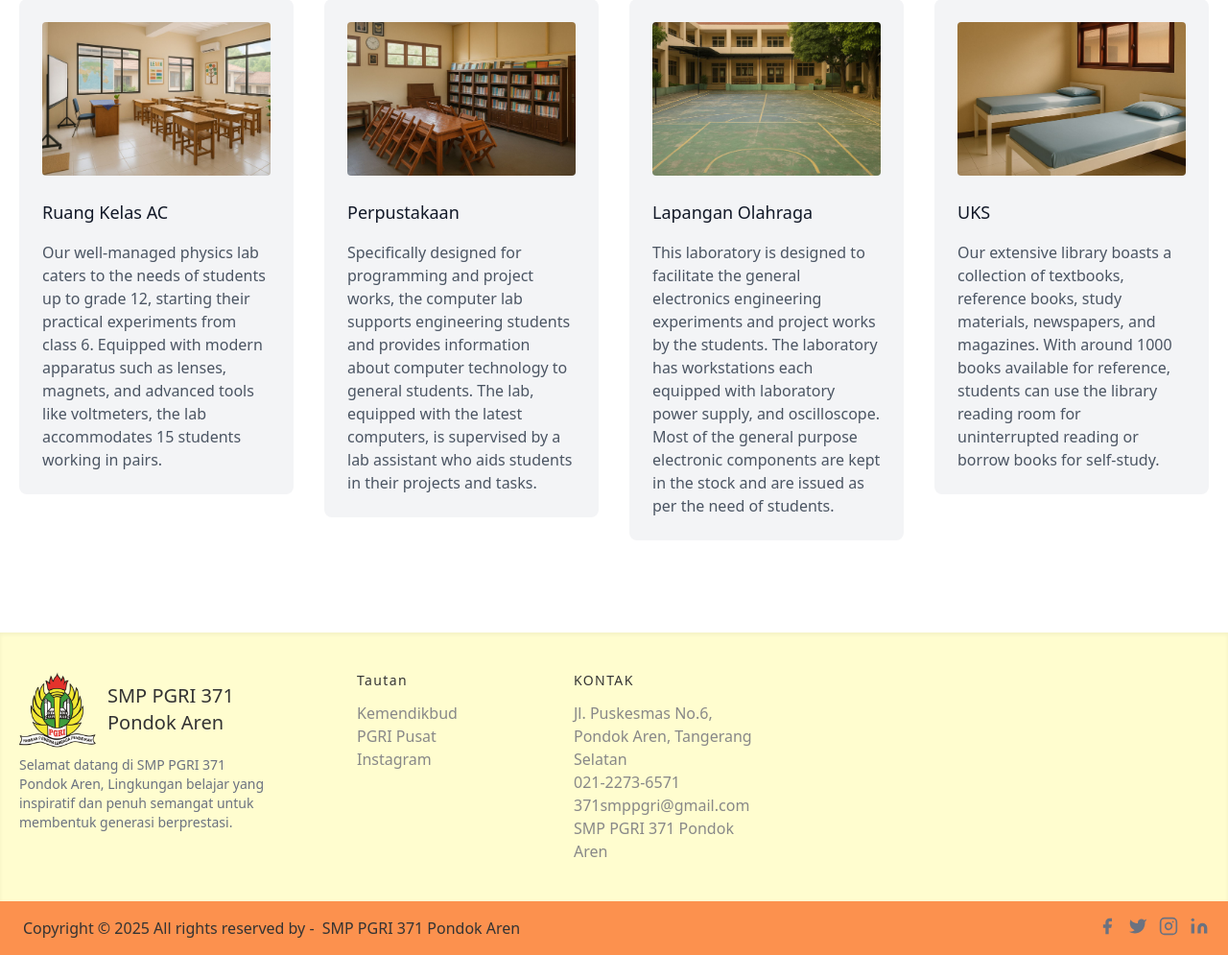
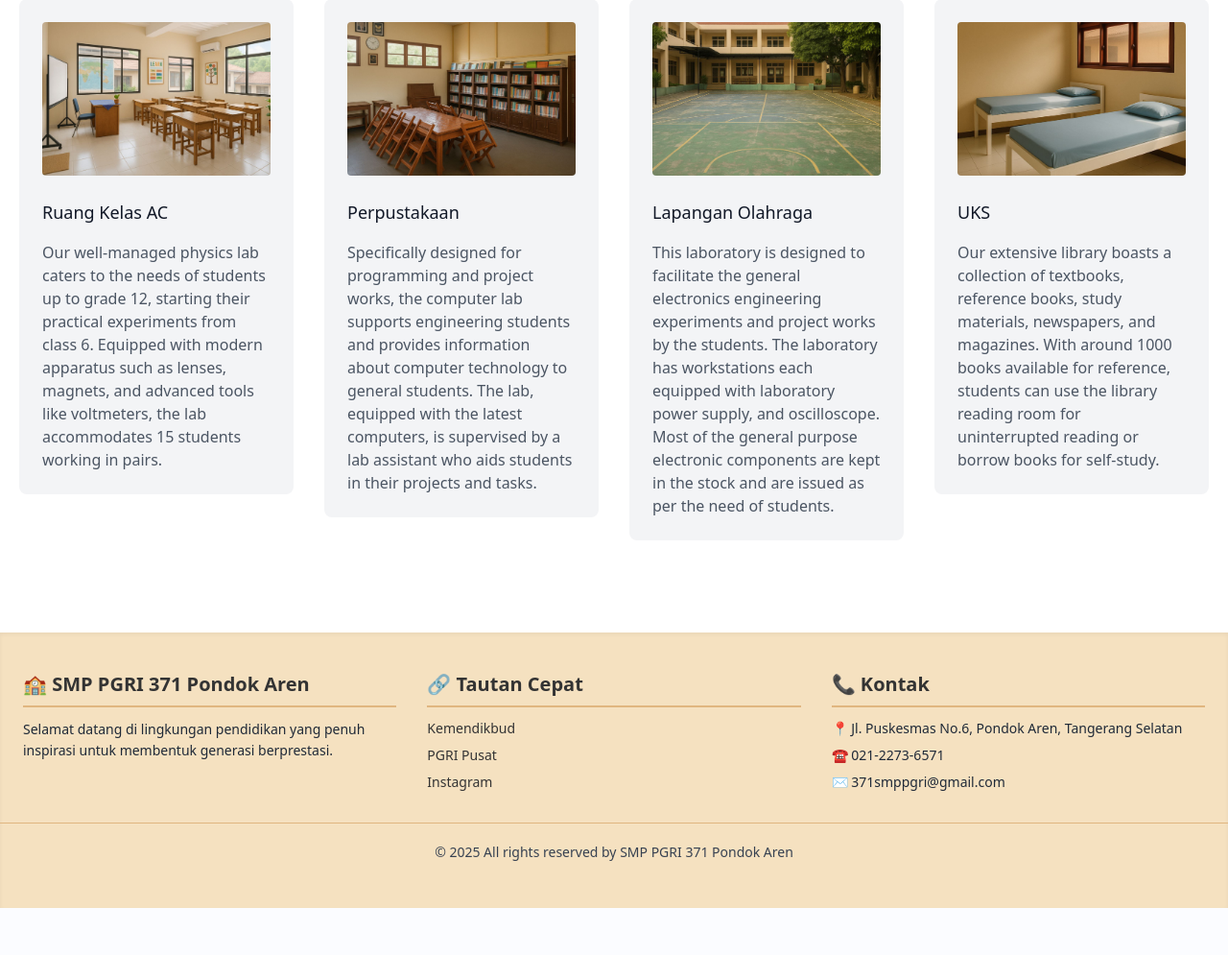
Before and after one commit to Eleutheria-Sapta-Timira-Celeste/Tugas-Akhir, a PHP site: page /aboutus.php in a window 1280 px wide. Shown: the part 2829-3824 px from the top of the page at 96% size. After the commit the page ends 3775 px from the top, so only its background shows below. Run offline with PHP 8.4, Linux system fonts and the light colour scheme; the visitor is signed in with stand-in values (Sample User, id 1); data comes from the database, SQL or seed files in the repository; some libraries are stand-ins or nearby versions.

Commit message:
update frontend halaman utama

```diff
--- a/includes/footer.php
+++ b/includes/footer.php
@@ -1,80 +1,52 @@
-<footer class="text-[#888] bg-[#fffdcf] body-font shadow-inner">
-    <div class="container px-5 py-10 mx-auto flex md:items-center lg:items-start md:flex-row md:flex-nowrap flex-wrap flex-col">
-        <div class="w-64 flex-shrink-0 md:mx-0 mx-auto text-center md:text-left">
-            <a class="flex title-font font-medium items-center md:justify-start justify-center text-gray-900">
-            <img fill="none" stroke="currentColor" stroke-linecap="round" stroke-linejoin="round" stroke-width="2" class="w-20 h-20 bg-black-500" viewBox="0 0 24 24" src="assects/images/defaults/logo_warna_500.png">
-                <span class="ml-3 text-xl text-[#333333]">SMP PGRI 371 Pondok Aren</span>
-            </a>
-            <p class="mt-2 text-sm text-gray-500">
-            Selamat datang di SMP PGRI 371 Pondok Aren, Lingkungan belajar yang inspiratif dan penuh semangat untuk membentuk generasi berprestasi.</p>
+<footer class="bg-[#f5e1c0] text-[#333] py-10 shadow-inner">
+    <div class="container mx-auto grid grid-cols-1 md:grid-cols-3 gap-8 px-6">
+
+        <!-- 🏫 School Information -->
+        <div class="space-y-3">
+            <h2 class="text-xl font-bold border-b-2 border-[#e0b680] pb-2">🏫 SMP PGRI 371 Pondok Aren</h2>
+            <p class="text-sm leading-relaxed text-gray-800">
+                Selamat datang di lingkungan pendidikan yang penuh inspirasi untuk membentuk generasi berprestasi.
+            </p>
         </div>
-        <div class="flex-grow flex flex-wrap md:pl-20 -mb-10 md:mt-0 mt-10 md:text-left text-center">
-            <div class="lg:w-1/4 md:w-1/2 w-full px-4">
-                <h2 class="title-font font-medium text-[#333333] tracking-widest text-sm mb-3">Tautan</h2>
-                <nav class="list-none mb-10">
-                    <li>
-                        <a class="text-sm md:text-base text-[#888} hover:text-[#ff9f45] cursor-pointer" onclick="kemendikbud()">Kemendikbud</a>
-                    </li>
-                    <li>
-                        <a class="text-sm md:text-base text-[#888} hover:text-[#ff9f45] cursor-pointer" onclick="pgripusat()">PGRI Pusat</a>
-                    </li>
-                    <li>
-                        <a class="text-sm md:text-base text-[#888} hover:text-[#ff9f45] cursor-pointer" onclick="instagram()">Instagram</a>
-                    </li>
 
-                </nav>
-            </div>
-            <div class="lg:w-1/4 md:w-1/2 w-full px-4">
-                <h2 class="title-font font-medium text-[#333333] tracking-widest text-sm mb-3">KONTAK</h2>
-                <nav class="list-none mb-10">
-                    <li>
-                        <a class="text-sm md:text-base text-[#888} hover:text-[#ff9f45] cursor-pointer" onclick="locationmap()"> Jl. Puskesmas No.6, Pondok Aren, Tangerang Selatan</a>
-                    </li>
-                    <li>
-                        <a class="text-sm md:text-base text-[#888} hover:text-[#ff9f45] cursor-pointer" onclick="callschool()"> 021-2273-6571</a>
-                    </li>
-                    <li>
-                        <a class="text-sm md:text-base text-[#888} hover:text-[#ff9f45] cursor-pointer" onclick="mailschool()">371smppgri@gmail.com</a>
-                    </li>
-                    <li>
-                        <a class="text-sm md:text-base text-[#888} hover:text-[#ff9f45] cursor-pointer" onclick="locationmap()"> SMP PGRI 371 Pondok Aren</a>
-                    </li>
-                </nav>
-            </div>
+        <!-- 🔗 Quick Links -->
+        <div class="space-y-3">
+            <h2 class="text-xl font-bold border-b-2 border-[#e0b680] pb-2">🔗 Tautan Cepat</h2>
+            <ul class="mt-2 space-y-2 text-sm">
+                <li><a href="https://www.kemdikbud.go.id/" class="hover:text-[#c47f38]">Kemendikbud</a></li>
+                <li><a href="#" class="hover:text-[#c47f38]">PGRI Pusat</a></li>
+                <li><a href="#" class="hover:text-[#c47f38]">Instagram</a></li>
+            </ul>
+        </div>
+
+        <!-- 📞 Contact Info -->
+        <div class="space-y-3">
+            <h2 class="text-xl font-bold border-b-2 border-[#e0b680] pb-2">📞 Kontak</h2>
+            <ul class="mt-2 space-y-2 text-sm text-gray-800">
+                <li>📍 Jl. Puskesmas No.6, Pondok Aren, Tangerang Selatan</li>
+                <li>☎️ 021-2273-6571</li>
+                <li>✉️ 371smppgri@gmail.com</li>
+            </ul>
+        </div>
+
+    </div>
+
+    <!-- Copyright & Social Media -->
+    <div class="mt-8 text-center border-t border-[#e0b680] pt-5">
+        <p class="text-sm text-gray-700">© 2025 All rights reserved by SMP PGRI 371 Pondok Aren</p>
+        <div class="flex justify-center space-x-4 mt-2">
+            <a href="#" class="hover:text-[#c47f38]"><i class="fab fa-facebook"></i></a>
+            <a href="#" class="hover:text-[#c47f38]"><i class="fab fa-twitter"></i></a>
+            <a href="#" class="hover:text-[#c47f38]"><i class="fab fa-instagram"></i></a>
+            <a href="#" class="hover:text-[#c47f38]"><i class="fab fa-linkedin"></i></a>
         </div>
     </div>
-
-    <div class="bg-[#fc914e]">
-
-        <div class="container mx-auto py-4 px-5 flex flex-wrap flex-col sm:flex-row">
-            <p class="text-[#333333] ml-1">Copyright © <?php echo date("Y"); ?> All rights reserved by -
-                <a href="https://www.instagram.com/smpgri371official" rel="noopener noreferrer" class="text-[#333333] ml-1" target="_blank">SMP PGRI 371 Pondok Aren</a>
-            </p>
-            <span class="inline-flex sm:ml-auto sm:mt-0 mt-2 justify-center sm:justify-start">
-                <a class="text-gray-500">
-                    <svg fill="currentColor" stroke-linecap="round" stroke-linejoin="round" stroke-width="2" class="w-5 h-5" viewBox="0 0 24 24">
-                        <path d="M18 2h-3a5 5 0 00-5 5v3H7v4h3v8h4v-8h3l1-4h-4V7a1 1 0 011-1h3z"></path>
-                    </svg>
-                </a>
-                <a class="ml-3 text-gray-500">
-                    <svg fill="currentColor" stroke-linecap="round" stroke-linejoin="round" stroke-width="2" class="w-5 h-5" viewBox="0 0 24 24">
-                        <path d="M23 3a10.9 10.9 0 01-3.14 1.53 4.48 4.48 0 00-7.86 3v1A10.66 10.66 0 013 4s-4 9 5 13a11.64 11.64 0 01-7 2c9 5 20 0 20-11.5a4.5 4.5 0 00-.08-.83A7.72 7.72 0 0023 3z"></path>
-                    </svg>
-                </a>
-                <a class="ml-3 text-gray-500">
-                    <svg fill="none" stroke="currentColor" stroke-linecap="round" stroke-linejoin="round" stroke-width="2" class="w-5 h-5" viewBox="0 0 24 24">
-                        <rect width="20" height="20" x="2" y="2" rx="5" ry="5"></rect>
-                        <path d="M16 11.37A4 4 0 1112.63 8 4 4 0 0116 11.37zm1.5-4.87h.01"></path>
-                    </svg>
-                </a>
-                <a class="ml-3 text-gray-500">
-                    <svg fill="currentColor" stroke="currentColor" stroke-linecap="round" stroke-linejoin="round" stroke-width="0" class="w-5 h-5" viewBox="0 0 24 24">
-                        <path stroke="none" d="M16 8a6 6 0 016 6v7h-4v-7a2 2 0 00-2-2 2 2 0 00-2 2v7h-4v-7a6 6 0 016-6zM2 9h4v12H2z"></path>
-                        <circle cx="4" cy="4" r="2" stroke="none"></circle>
-                    </svg>
-                </a>
-            </span>
-        </div>
-    </div>
+    <style>
+    footer a {
+        transition: color 0.3s ease-in-out;
+    }
+    footer a:hover {
+        color: #c47f38; /* Rich caramel hover effect */
+    }
+</style>
 </footer>
-<script src="javascript/header_footer.js"></script>
--- a/includes/header.php
+++ b/includes/header.php
@@ -30,36 +30,22 @@ function homepage() {
                     <li><a href="extras.php" class="text-sm md:text-base hover:text-gray-900">Informasi Sekolah</a></li>
                     <li><a href="contactUs.php" class="text-sm md:text-base hover:text-gray-900">Hubungi</a></li>
 
-                    <div class="relative">
-    <button onclick="toggleDropdown()" class="text-sm md:text-base mr-5 hover:text-gray-900 inline-flex items-center">
+                    <!-- Dropdown Akses -->
+                   <div class="relative group">
+                <button class="text-sm md:text-base mr-5 hover:text-gray-900 inline-flex items-center">
                     Akses
                     <svg class="w-4 h-4 ml-1" fill="currentColor" viewBox="0 0 20 20">
-            <path d="M5.25 7.5l4.5 4.5 4.5-4.5"></path>
+                        <path d="M5.25 7.5l4.5 4.5 4.5-4.5" />
                     </svg>
                 </button>
 
-    <ul id="dropdown-menu" class="absolute hidden bg-white shadow-lg mt-2 rounded z-10 min-w-max transition-opacity duration-300">
+                <ul class="absolute hidden group-hover:block bg-white shadow-lg mt-2 rounded z-10 min-w-max ">
                     <li><a href="admin/login.php" class="block px-6 py-2 text-sm text-gray-700 hover:bg-gray-100">Login Admin</a></li>
                     <li><a href="guru/login.php" class="block px-6 py-2 text-sm text-gray-700 hover:bg-gray-100">Login Guru</a></li>
                     <li><a href="siswa/login.php" class="block px-6 py-2 text-sm text-gray-700 hover:bg-gray-100">Login Siswa</a></li>
                 </ul>
                 </div>
-<script>
-    function toggleDropdown() {
-        let dropdown = document.getElementById("dropdown-menu");
-        dropdown.classList.toggle("hidden");
-    }
-
-    // Close dropdown when clicking outside
-    document.addEventListener("click", function(event) {
-        let dropdown = document.getElementById("dropdown-menu");
-        let button = document.querySelector("button");
-
-        if (!button.contains(event.target) && !dropdown.contains(event.target)) {
-            dropdown.classList.add("hidden");
-        }
-    });
-</script>
+                </ul>
 
         </nav>
 
```
Also changed, not shown: index.php (+69 -112 lines). Lines whose indentation alone changed are shown as unchanged.
